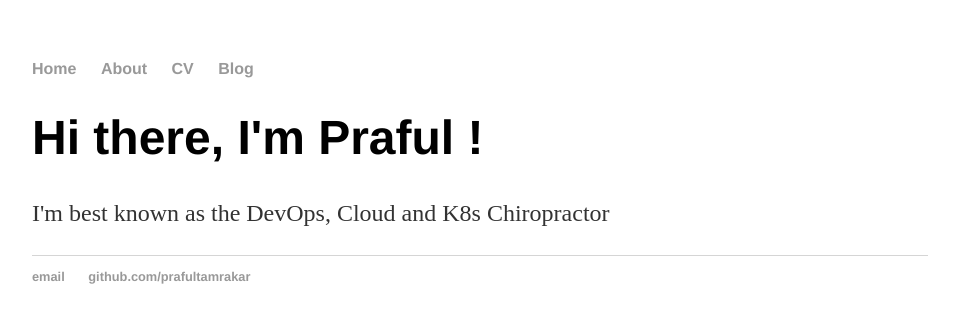
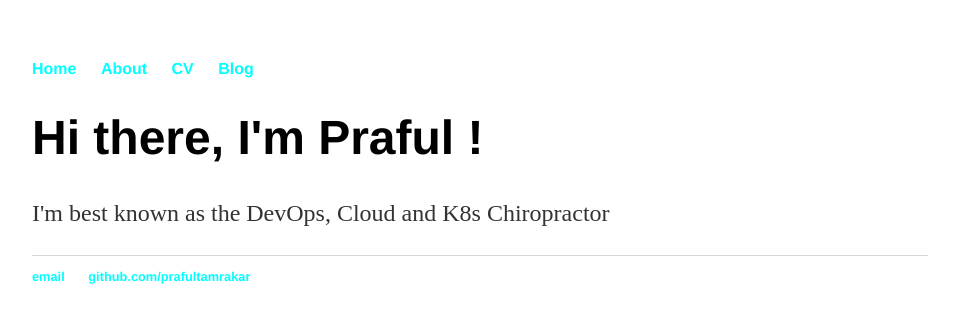
Before and after one commit to prafultamrakar/prafultamrakar.github.io, a Jekyll site: the page built from index.html, in a window 1280 px wide. Shown: the top 323 px of the page, without its empty margins (160-1119 px from the left). Built offline with Jekyll 4.4.1, drawn with Linux system fonts in a browser that asks for light colours.

Commit message:
Update main.css

```diff
--- a/css/main.css
+++ b/css/main.css
@@ -14,7 +14,7 @@ nav ul li, footer ul li {
 }
 a {
     text-decoration: none;
-    color: #999;
+    color: #00FFFF;
 }
 a:hover {
     text-decoration: underline;
```
